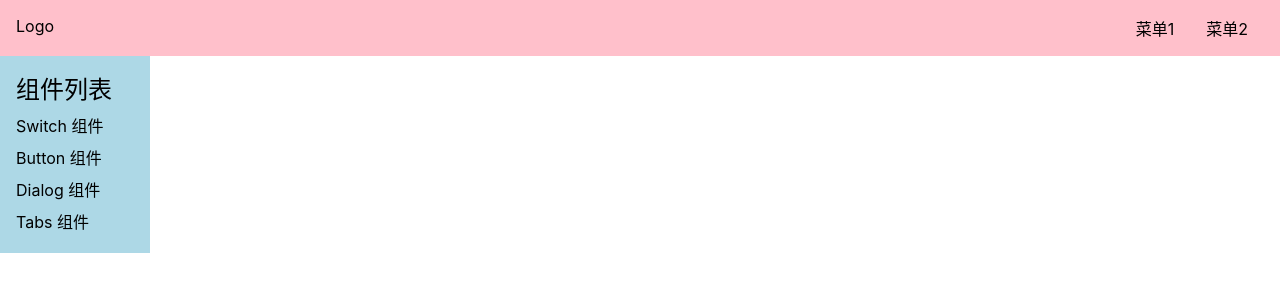
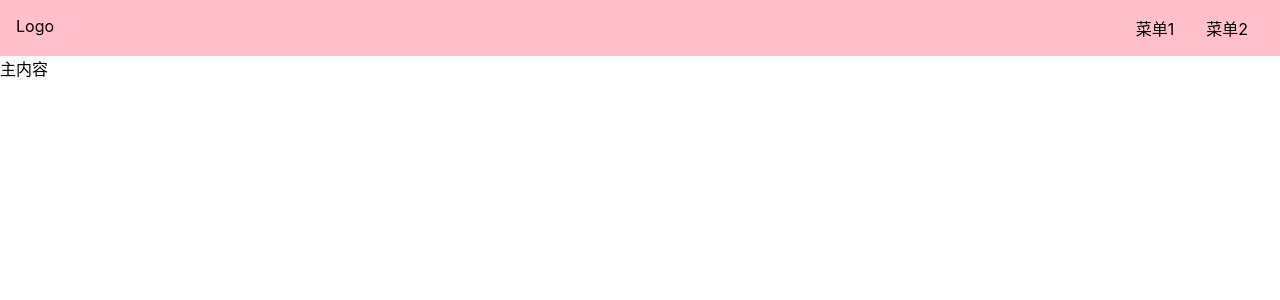
Before and after one commit to JFrank2019/y-vue3-ui, a Vue app: page /#/doc in a window 1280 px wide. Shown: the top 300 px of the page. Built offline with nearby package versions, Linux system fonts and the light colour scheme.

Commit message:
1. 实现 aside 切换 2. 配置 prettier

```diff
--- a/src/App.vue
+++ b/src/App.vue
@@ -2,8 +2,13 @@
   <router-view></router-view>
 </template>
 
-<script>
+<script lang="ts">
+import { provide, ref } from 'vue'
 export default {
-  name: 'App'
+  name: 'App',
+  setup() {
+    const asideVisible = ref(false)
+    provide('xxx', asideVisible) // set
+  }
 }
 </script>
--- a/src/components/Topnav.vue
+++ b/src/components/Topnav.vue
@@ -1,12 +1,27 @@
 <template>
   <div class="topnav">
-    <div class="logo">Logo</div>
+    <div class="logo" @click="toggleMenu">Logo</div>
     <ul class="menu">
       <li>菜单1</li>
       <li>菜单2</li>
     </ul>
   </div>
 </template>
+
+<script lang="ts">
+import { inject, Ref } from 'vue'
+export default {
+  setup() {
+    const asideVisible = inject<Ref<boolean>>('xxx') // get
+    const toggleMenu = () => {
+      asideVisible.value = !asideVisible.value
+    }
+    return {
+      toggleMenu
+    }
+  }
+}
+</script>
 
 <style lang="scss" scoped>
 .topnav {
--- a/src/index.scss
+++ b/src/index.scss
@@ -30,7 +30,7 @@ h6 {
 body {
   font-size: 16px;
   // https://github.com/zenozeng/fonts.css/
-  font-family: -apple-system, 'Noto Sans', 'Helvetica Neue', Helvetica, 'Nimbus Sans L', Arial, 'Liberation Sans', 'PingFang SC',
-    'Hiragino Sans GB', 'Noto Sans CJK SC', 'Source Han Sans SC', 'Source Han Sans CN', 'Microsoft YaHei', 'Wenquanyi Micro Hei',
-    'WenQuanYi Zen Hei', 'ST Heiti', SimHei, 'WenQuanYi Zen Hei Sharp', sans-serif;
+  font-family: -apple-system, 'Noto Sans', 'Helvetica Neue', Helvetica, 'Nimbus Sans L', Arial, 'Liberation Sans',
+    'PingFang SC', 'Hiragino Sans GB', 'Noto Sans CJK SC', 'Source Han Sans SC', 'Source Han Sans CN', 'Microsoft YaHei',
+    'Wenquanyi Micro Hei', 'WenQuanYi Zen Hei', 'ST Heiti', SimHei, 'WenQuanYi Zen Hei Sharp', sans-serif;
 }
--- a/src/main.ts
+++ b/src/main.ts
@@ -1,5 +1,5 @@
 import { createApp } from 'vue'
-import App from './App.vue';
+import App from './App.vue'
 import './index.scss'
 import { createWebHashHistory, createRouter } from 'vue-router'
 
--- a/src/views/Doc.vue
+++ b/src/views/Doc.vue
@@ -2,7 +2,7 @@
   <div>
     <Topnav />
     <div class="content">
-      <aside>
+      <aside v-if="asideVisible">
         <h2>组件列表</h2>
         <ol>
           <li>
@@ -25,9 +25,17 @@
 </template>
 
 <script lang="ts">
+import { inject, Ref } from 'vue'
+
 import Topnav from '../components/Topnav.vue'
 export default {
-  components: { Topnav }
+  components: { Topnav },
+  setup() {
+    const asideVisible = inject<Ref<boolean>>('xxx') // get
+    return {
+      asideVisible
+    }
+  }
 }
 </script>
 
@@ -35,11 +43,11 @@ export default {
 aside {
   background: lightblue;
   width: 150px;
-  padding: 16px;
   position: fixed;
   top: 0;
   left: 0;
-  padding-top: 70px;
+  padding: 70px 16px 16px;
+
   > h2 {
     margin-bottom: 4px;
   }
```
Also changed, not shown: 2 other files (tests, documents, lock files or other folders).
